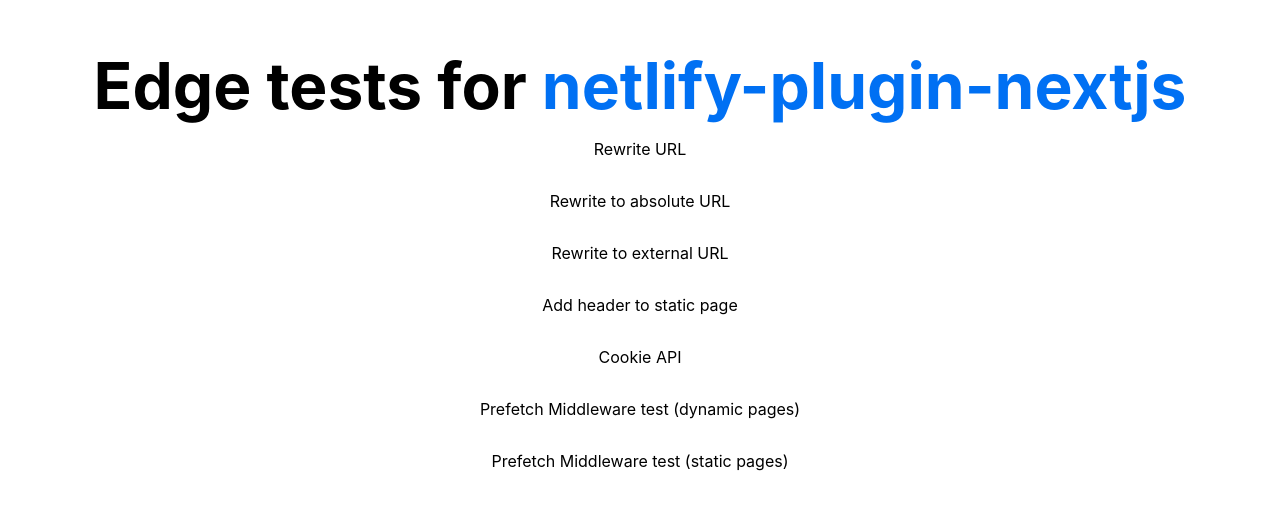
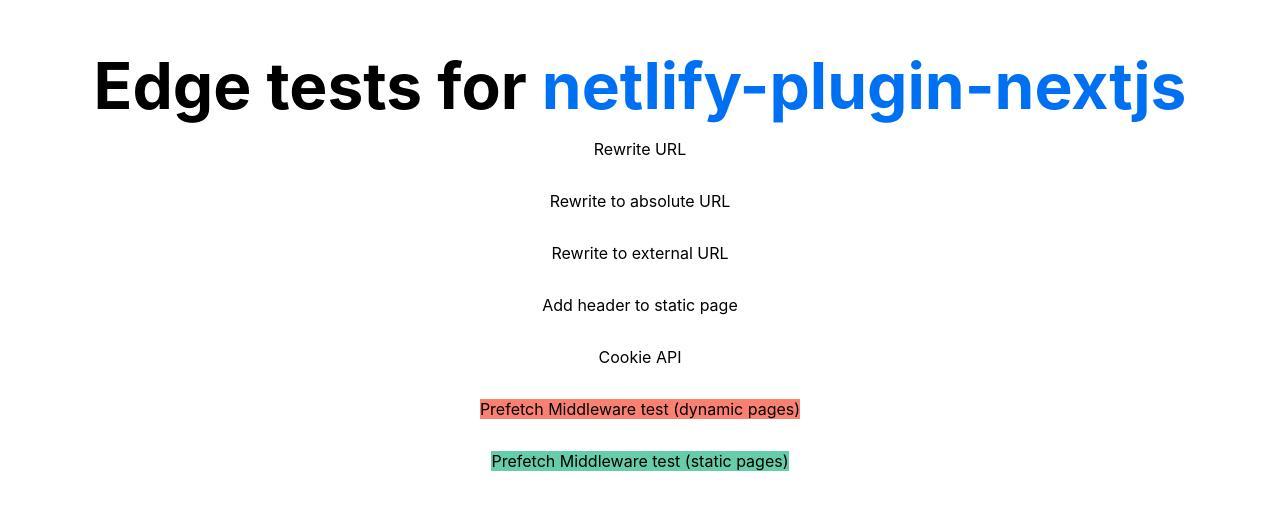
Before and after one commit to JohnGemstone/netlify-plugin-nextjs-middleware, a Next.js app: page / in a window 1280 px wide. Shown: the part 132-642 px from the top of the page. Built offline with nearby package versions, Linux system fonts and the light colour scheme.

Commit message:
update links for dynamic routes

```diff
--- a/middleware.ts
+++ b/middleware.ts
@@ -81,7 +81,7 @@
     // If the bucket is not the original one,
     // Create a rewrite to the page matching the bucket
     if (bucket !== "original") {
-      url.pathname = `/prefetch/abtest/${slug}`;
+      url.pathname = `/prefetch-dynamic/abtest/${slug}`;
     }
 
     response = NextResponse.rewrite(url);
@@ -152,5 +152,5 @@
 }
 
 export const config = {
-  matcher: ["/cookies/:path*", "/shows/:path*", "/prefetch/:path*","/prefetch-static/:path*"],
+  matcher: ["/cookies/:path*", "/shows/:path*", "/prefetch-dynamic/:path*","/prefetch-static/:path*"],
 };
--- a/pages/index.js
+++ b/pages/index.js
@@ -36,10 +36,10 @@
             Cookie API
           </Link>
         </p>
-        <p>
-          <Link href="/prefetch">Prefetch Middleware test (dynamic pages)</Link>
+        <p style={{backgroundColor:"salmon"}}>
+          <Link href="/prefetch-dynamic">Prefetch Middleware test (dynamic pages)</Link>
         </p>
-        <p>
+        <p style={{backgroundColor:"mediumaquamarine"}}>
           <Link href="/prefetch-static">Prefetch Middleware test (static pages)</Link>
         </p>
       </main>
```
